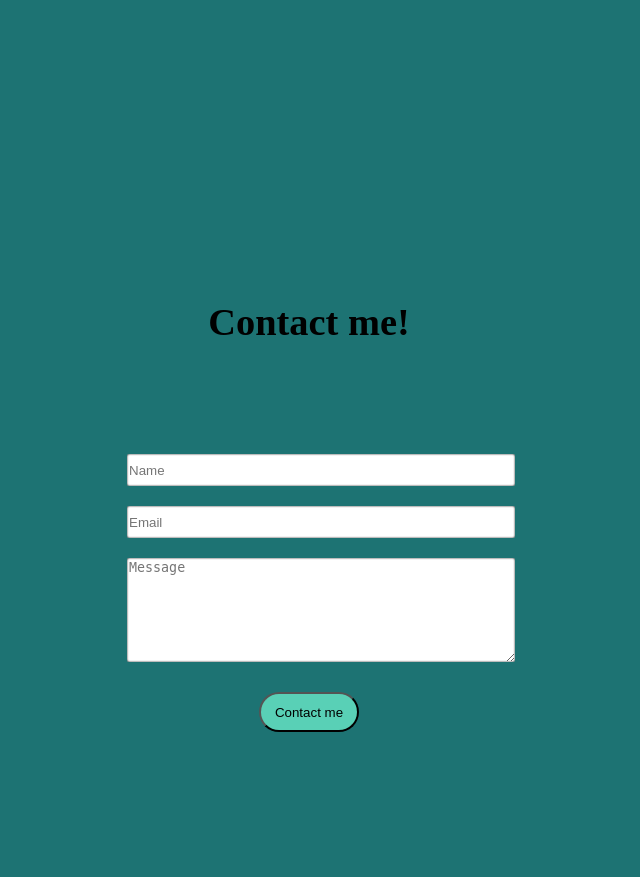
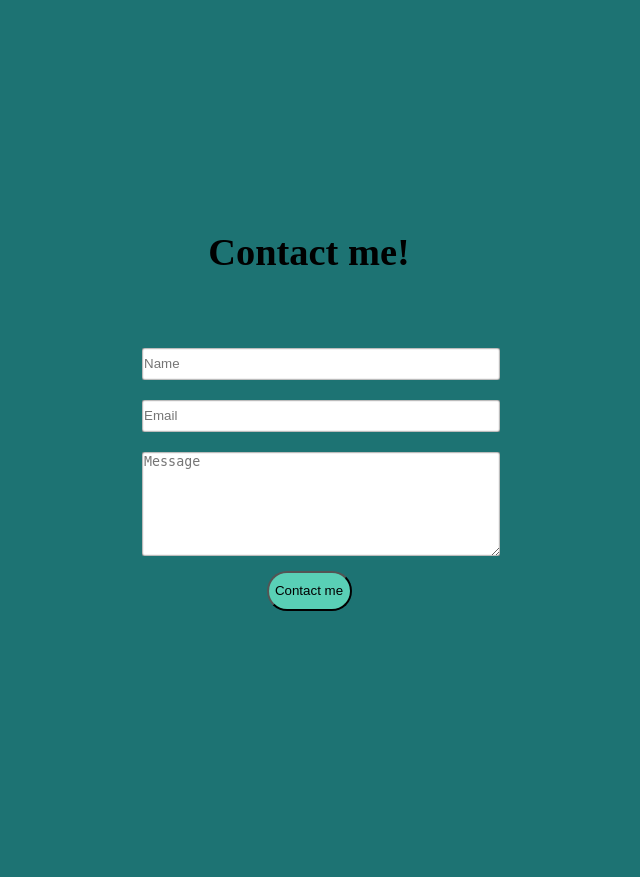
Before and after one commit to DakhariE/portfolio, a Django app: page / in a window 1280 px wide. Shown: the part 1972-2849 px from the top of the page, without its empty margins (331-971 px from the left). After the commit the page ends 2583 px from the top, so only its background shows below. Run offline with Django 4.2, Linux system fonts and the light colour scheme; data comes from the database, SQL or seed files in the repository.

Commit message:
Were back! centered contact me. Next up email API/Emailing me implemention

```diff
--- a/base/static/stylesheets/styles.css
+++ b/base/static/stylesheets/styles.css
@@ -2,6 +2,7 @@ html{
   scroll-behavior: smooth;
   font-size: 1.2rem;
 }
+
 #header{
   top: 0px;
   left: 0px;
@@ -20,6 +21,7 @@ html{
   display: flex;
   margin: 0 0 0 30px;
 }
+
 .right{
 
   width: 280px;
@@ -37,7 +39,6 @@ html{
   #1D7373
   #042326
   #0A3A40
-
   */
 
   background-color:  #1D7373;
@@ -64,6 +65,7 @@ html{
   text-align: center;
   margin: 60px;
 }
+
 #projects{
   display: grid;
   grid-template-columns: 1fr 1fr 1fr;
@@ -101,7 +103,6 @@ html{
   margin-top: -15px;
 }
 
-
 .project-tech{
   font-size: 16px;
   text-align: center;
@@ -123,26 +124,16 @@ html{
   white-space: nowrap;
 }
 
-
 .contact-info{
-  margin: 100px auto;
-  display: flex;
   padding: 2%;
-  flex-direction: column;
-  width: 30%;
+  width: 28%;
   padding: 0 30px 30px 30px;
+  position: relative;
+  margin: 3%;
 }
-
-
 #Contact-me{
   width: 100%;
   text-align: center;
-}
-
-.test{
-  width: 100%;
-  white-space: wrap;
-
 }
 
 .contact-name,
@@ -158,15 +149,20 @@ html{
 }
 
 .sumbit{
-  width: 100px;
+  padding: 0px 30px 0px 30px;
+  align-items: center;
+  justify-content: center;
+  display: flex;
+}
+
+.sumbit-button{
+  width: 85px;
   background-color: #59d0b6;
   height: 40px;
   border-radius: 50px;
-  display: block;
-  margin: 15px auto;
 
 }
-.sumbit:hover{
+.sumbit-button:hover{
   cursor: pointer;
   background-color: #59d0b617;
 }
@@ -174,22 +170,14 @@ html{
   height: 100px;
   text-align: justify;
   white-space: wrap;
-  width: 100;
 }
 
 .Footer{
-  margin-top: 70px;
-  position: absolute;
-  left: 0;
-  right: 0;
+  display: flex;
+  flex-direction: column;
+  align-items: center;
+  justify-content: center;
 }
-
-
-
-
-
-
-
 @media(max-width: 800px){
   #projects{
     grid-template-columns: 1fr;
--- a/base/templates/index.html
+++ b/base/templates/index.html
@@ -81,15 +81,13 @@
       <h1 id="Contact-me">Contact me!</h1>
     </div>
     <div class="contact-info">
-      <div class="test">
-      <form method="POST">
+      <form method="POST" class="contact-form">
       {% csrf_token %}
         <input class="contact-name" type="text" name="contact-name" placeholder="Name">
         <input class="contact-email" type="email" name="contact-email" placeholder="Email">
         <textarea class="contact-text" type="text" name="contact-text" placeholder="Message"></textarea>
-        <input class="sumbit" type="Submit" value="Contact me">
+        <div class="sumbit"><input class="sumbit-button" type="Submit" value="Contact me"></div>
       </form>
-      </div>
     </div>
   </div>
 
```
